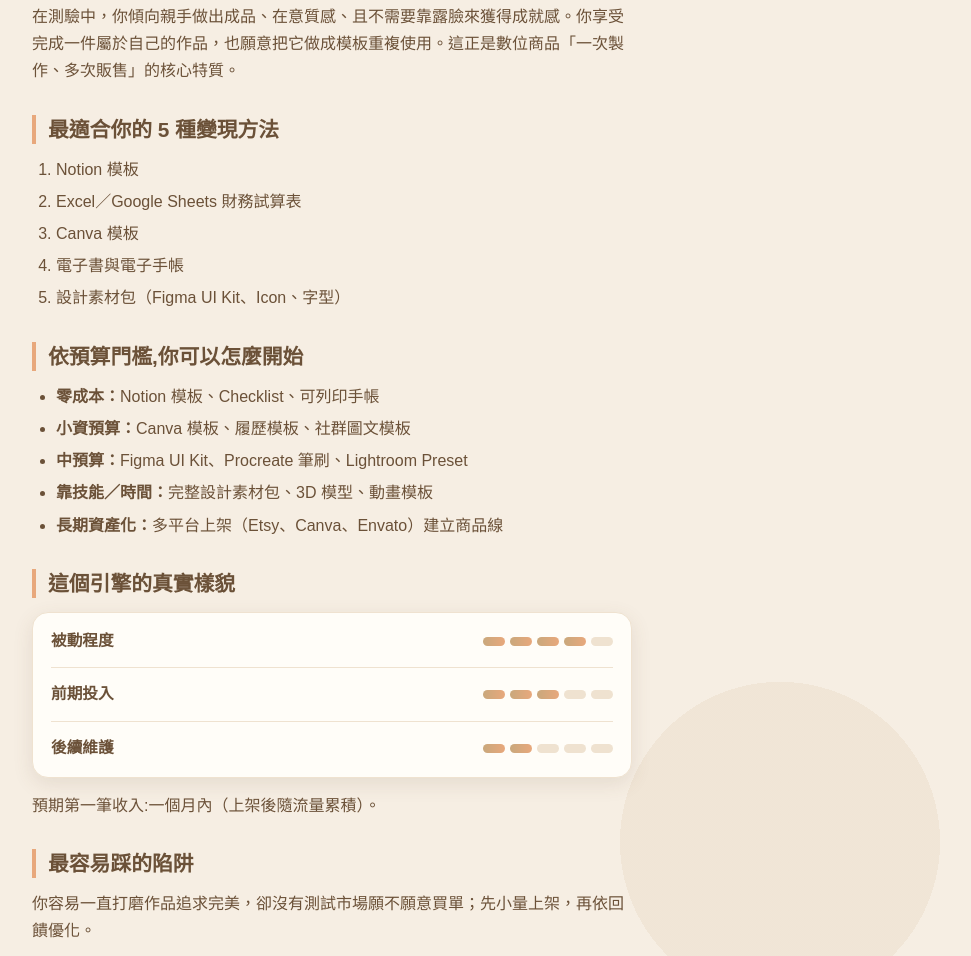
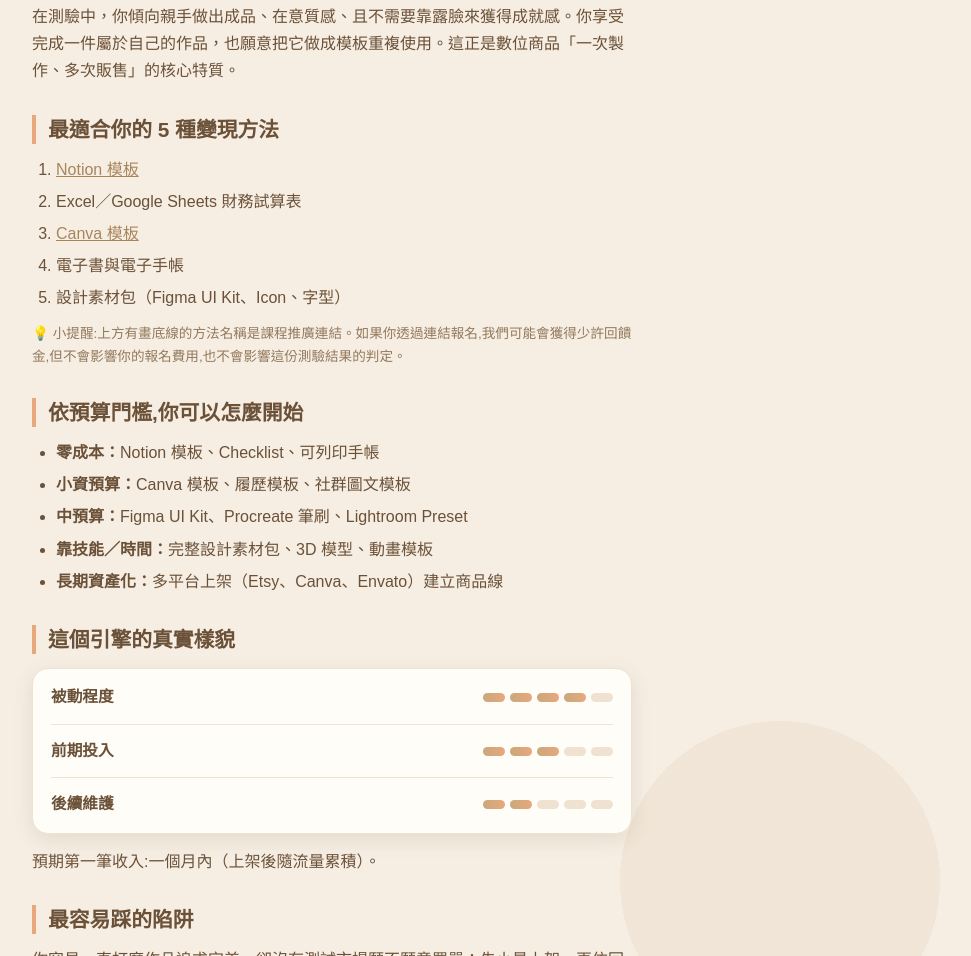
Before and after one commit to yumitw/yumitw.github.io, a plain HTML site: page results/wealth-beaver/index.html in a window 1280 px wide. Shown: the part 1291-2247 px from the top of the page, without its empty margins (308-1279 px from the left). Drawn offline with Linux system fonts and the light colour scheme.

Commit message:
財富引擎測驗接上方法逐條課程連結(河狸/孔雀)
wealth-beaver「最適合你的 5 種變現方法」清單裡的 Notion 模板、Canva 模板
兩項掛上真實課程連結;wealth-peacock 的 SEO 部落格與商品評測掛上連結。
做法改成方法逐條掛連結+清單下方揭露文字,不用像松鼠頁那樣加整頁一顆
通用 CTA 按鈕,因為同一頁可能對應多個不同課程。

Co-Authored-By: Claude Sonnet 5 <noreply@anthropic.com>

```diff
--- a/results/wealth-beaver/index.html
+++ b/results/wealth-beaver/index.html
@@ -81,12 +81,13 @@
 
       <h2>最適合你的 5 種變現方法</h2>
       <ol>
-        <li>Notion 模板</li>
+        <li><a href="https://affclkr.com/track/clicks/4850/c627c2bc9b0524d6f088ec23d62e9e452d6a45cb63b2a0f90368b70571401de3c021e7e5593c99616c?t=https%253A%252F%252Fhahow.in%252Fcourses%252F6059aee039f2512548c187c6" rel="sponsored noopener" target="_blank">Notion 模板</a></li>
         <li>Excel／Google Sheets 財務試算表</li>
-        <li>Canva 模板</li>
+        <li><a href="https://twcouponcenter.com/track/clicks/4850/c627c2bc9b0524d6f088ec23d62e9e452d6a45cb63b2a0f90368b70571401de3c021e7e5593c99616c?t=https%253A%252F%252Fhahow.in%252Fcourses%252F63c51483f31bd23580fe5264" rel="sponsored noopener" target="_blank">Canva 模板</a></li>
         <li>電子書與電子手帳</li>
         <li>設計素材包（Figma UI Kit、Icon、字型）</li>
       </ol>
+      <p style="font-size:0.85rem;color:var(--cocoa-light);">💡 小提醒:上方有畫底線的方法名稱是課程推廣連結。如果你透過連結報名,我們可能會獲得少許回饋金,但不會影響你的報名費用,也不會影響這份測驗結果的判定。</p>
 
       <h2>依預算門檻,你可以怎麼開始</h2>
       <ul>
```
Also changed, not shown: results/wealth-peacock/index.html (+2 -1 lines), 1 other file.
